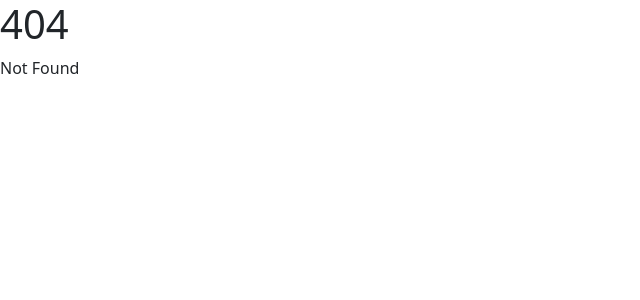
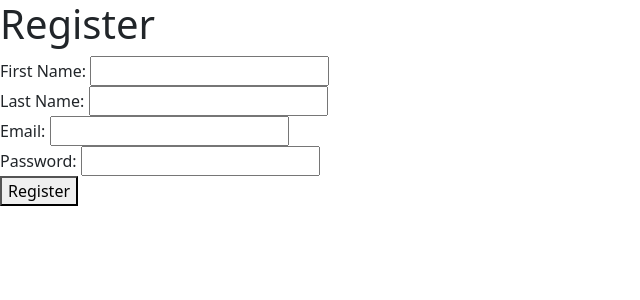
Before and after one commit to kemoycampbell/myProperty, a SvelteKit app in the folder code/: page /register in a window 1280 px wide. Before the commit this address had no page. Shown: the top 300 px of the page, without its empty margins (0-640 px from the left). Built offline with nearby package versions, Linux system fonts and the light colour scheme.

Commit message:
Creation of register and login pages HTML

```diff
--- /dev/null
+++ b/code/src/routes/register/+page.svelte
@@ -0,0 +1,45 @@
+<script>
+	import { goto } from "$app/navigation";
+
+	let firstname = '';
+	let lastname = '';
+	let email = '';
+	let password = '';
+	let role = 'admin';
+
+	function handleRegister() {
+		goto('/dashboard/owner/properties');
+	}
+</script>
+
+<div>
+	<h1>Register</h1>
+
+	<form on:submit|preventDefault={handleRegister}>
+		<label>
+			First Name:
+			<input type="text" bind:value={firstname} required />
+		</label>
+		<br />
+
+		<label>
+			Last Name:
+			<input type="text" bind:value={lastname} required />
+		</label>
+		<br />
+
+		<label>
+			Email:
+			<input type="email" bind:value={email} required />
+		</label>
+		<br />
+
+		<label>
+			Password:
+			<input type="password" bind:value={password} required />
+		</label>
+		<br />
+
+		<button type="submit">Register</button>
+	</form>
+</div>
```
Also changed, not shown: code/src/routes/+page.svelte (+25 -1 lines).
